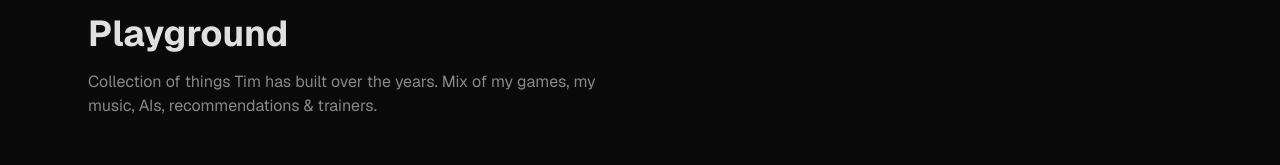
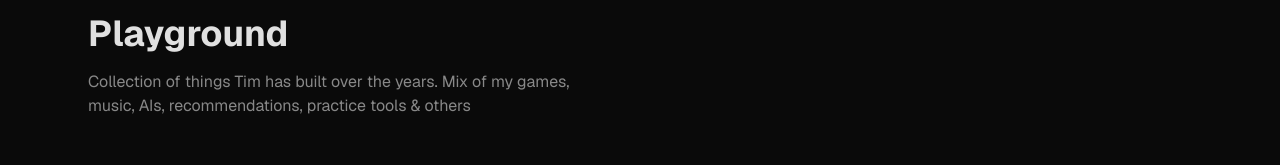
Before and after one commit to Timothy-Cao/Timothy-Cao.github.io, a Next.js app: page /playground in a window 1280 px wide. Shown: the part 130-295 px from the top of the page. Built offline with nearby package versions, Linux system fonts and the light colour scheme.

Commit message:
Refine playground description

```diff
--- a/src/app/playground/page.tsx
+++ b/src/app/playground/page.tsx
@@ -67,7 +67,7 @@ export default function PlaygroundPage() {
         <ScrollReveal>
           <h1 className="text-3xl md:text-4xl font-bold mb-4">Playground</h1>
           <p className="text-muted mb-12 max-w-lg">
-            Collection of things Tim has built over the years. Mix of my games, my music, AIs, recommendations & trainers.
+            Collection of things Tim has built over the years. Mix of my games, music, AIs, recommendations, practice tools & others
           </p>
         </ScrollReveal>
 
```
